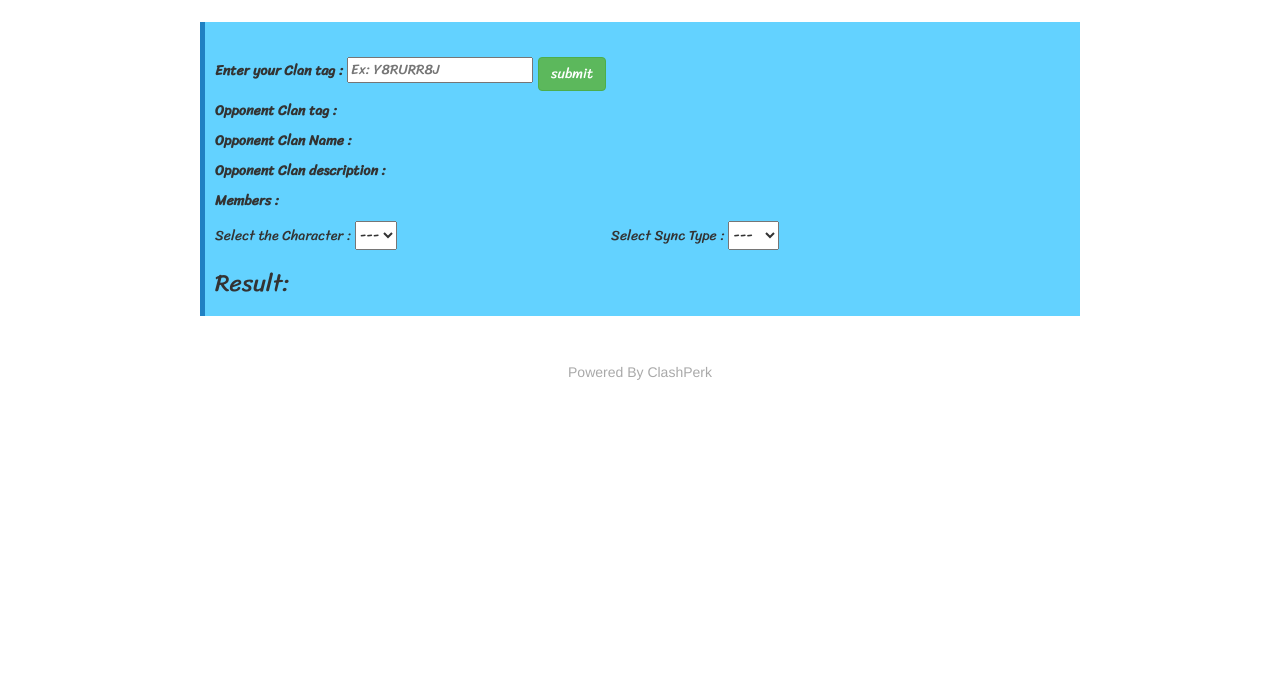
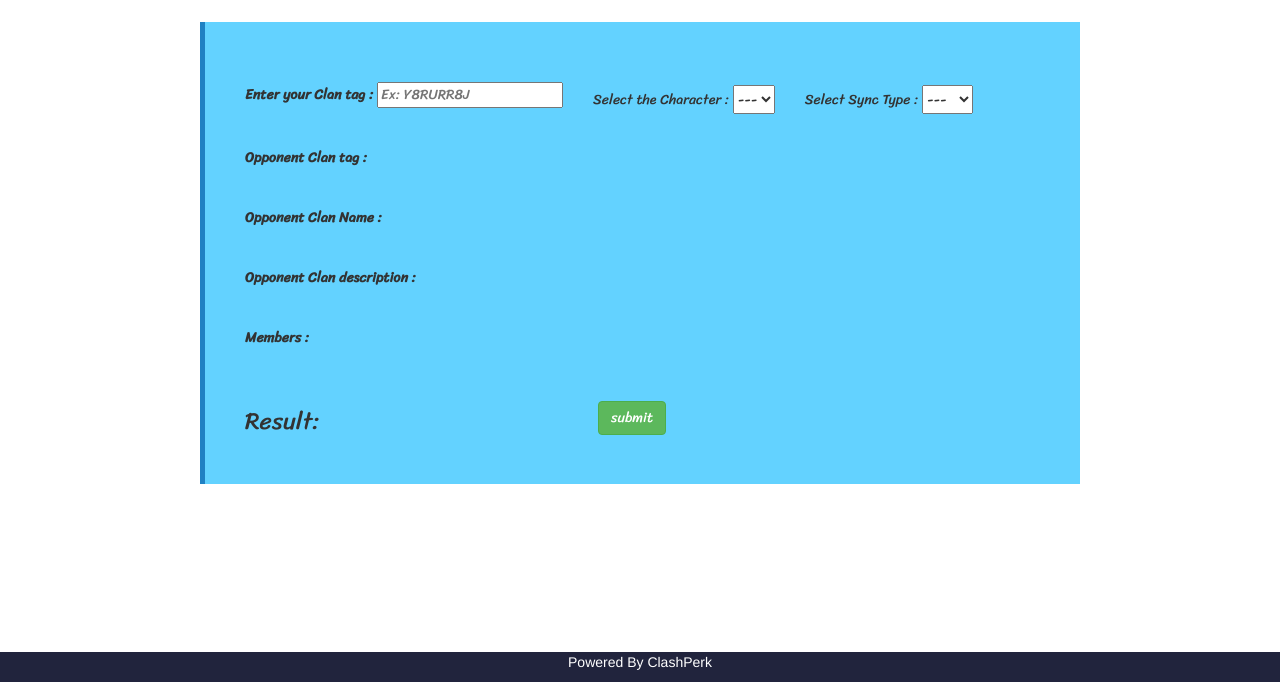
Before and after one commit to ndarahaas/ndarahaas.github.io, a plain HTML site: page Main/english.html in a window 1280 px wide. Shown: the part 118-800 px from the top of the page. Drawn offline with nearby package versions, Linux system fonts and the light colour scheme.

Commit message:
few changes in arrangement

```diff
--- a/Main/english.html
+++ b/Main/english.html
@@ -9,7 +9,7 @@
         <link href="https://fonts.googleapis.com/css2?family=Sriracha&display=swap" rel="stylesheet">
     </head>
     <body>
-        <div class="container">
+        <div id="click" class="container">
             <h1> OL🍊 / Zero(Z盟)</h1>
             <br>
             <div id="main"> <table>
@@ -17,17 +17,8 @@
             <tr>
                 <td>
                 <p><b>Enter your Clan tag :</b>
-                <input type = "text" id="clanTag" placeholder="Ex: Y8RURR8J"><button id="sub" class="btn btn-success">submit</button></input>
-                </p></td></tr>
-                <tr>
-                    <td>
-                <p><b>Opponent Clan tag : </b> <span id="opponentTag"></span></p></td>
-                <br>
-                <tr><td><p><b>Opponent Clan Name : </b><span id="opponentName"> </span> <a id ="link" href=""><b></b></a></p></td></tr>
-            </tr>
-            <tr><td><p><b>Opponent Clan description : </b><span id="opponentDescription"></span></p></td></tr>
-            <tr><td><p><b>Members : </b><span id="opponentMembers"></span></p></td></tr>
-                <tr>
+                <input type = "text" id="clanTag" placeholder="Ex: Y8RURR8J"></input>
+                </p></td>
                 <td>Select the Character : <select id="character" name="day">
                     <option>---</option>
                     <option>1</option>
@@ -47,7 +38,17 @@
             </tr>
                 <tr>
                     <td>
+                <p><b>Opponent Clan tag : </b> <span id="opponentTag"></span></p></td>
+                <br>
+                <tr><td><p><b>Opponent Clan Name : </b><span id="opponentName"> </span> <a id ="link" href=""><b></b></a></p></td></tr>
+            </tr>
+            <tr><td><p><b>Opponent Clan description : </b><span id="opponentDescription"></span></p></td></tr>
+            <tr><td><p><b>Members : </b><span id="opponentMembers"></span></p></td></tr>
+
+                <tr>
+                    <td>
                     <h3>Result: <b><span id="result"></span></b></h3></td>
+                    <td><button id="sub" class="btn btn-success">submit</button></td>
 
                 </tr>
                 </table>
--- a/Main/englishApp.js
+++ b/Main/englishApp.js
@@ -65,3 +65,11 @@ async function getData() {
 }
 
 document.getElementById("sub").addEventListener("click", getData);
+
+document.getElementById("click").addEventListener("keyup", function (event) {
+  if (event.keyCode === 13) {
+    event.preventDefault();
+    document.getElementById("sub").click();
+    console.log("Enter Key was pressed");
+  }
+});
--- a/Main/style.css
+++ b/Main/style.css
@@ -16,6 +16,14 @@
 table {
   text-align: left;
 }
+tr {
+  margin: 5px;
+}
+td {
+  margin: 3px;
+  align-items: center;
+  border: 30px solid #63d2ff;
+}
 
 button {
   margin: 5px;
@@ -26,6 +34,11 @@ a {
 
 footer {
   text-align: center;
-  color: darkgrey;
-  font-weight: 300em;
+  position: fixed;
+  left: 0;
+  bottom: 0;
+  width: 100%;
+  background-color: #21243d;
+  color: white;
+  text-align: center;
 }
```
Also changed, not shown: Main/chinese.html (+13 -12 lines), Main/chineseApp.js (+7 -0 lines), Main/persian.html (+19 -11 lines), Main/persianApp.js (+7 -0 lines). Lines whose indentation alone changed are shown as unchanged.
